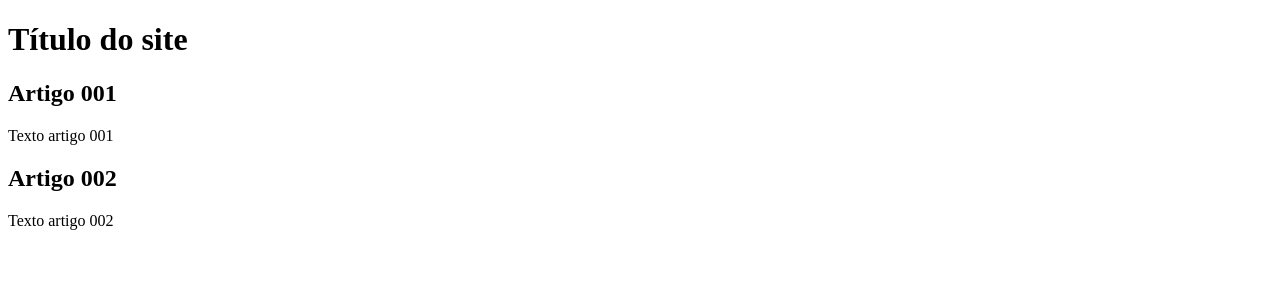
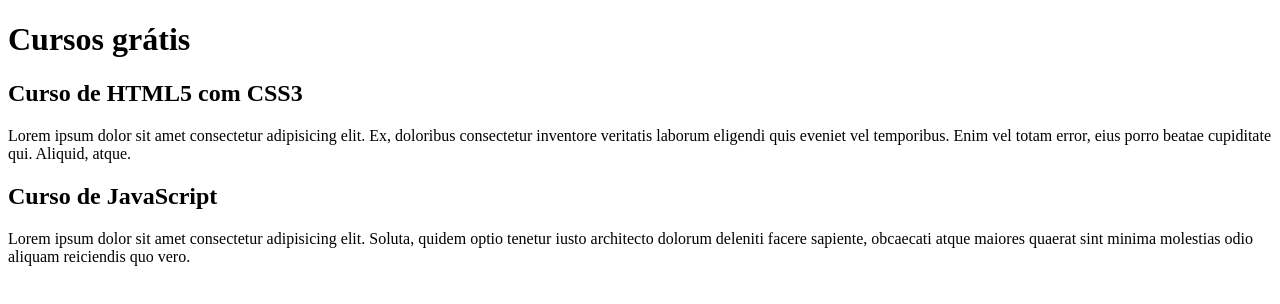
Before and after one commit to devrenj/projeto-site, a plain HTML site: page index.html in a window 1280 px wide. Drawn offline with Linux system fonts and the light colour scheme.

Commit message:
comecei a escrever o conteúdo

```diff
--- a/index.html
+++ b/index.html
@@ -4,20 +4,20 @@
     <meta charset="UTF-8">
     <meta http-equiv="X-UA-Compatible" content="IE=edge">
     <meta name="viewport" content="width=device-width, initial-scale=1.0">
-    <title>Título do site</title>
+    <title></title>
 </head>
 <body>
     <main>
         <header>
-            <h1>Título do site</h1>
+            <h1>Cursos grátis</h1>
         </header>
         <article>
-            <h2>Artigo 001</h2>
-            <p>Texto artigo 001</p>
+            <h2>Curso de HTML5 com CSS3</h2>
+            <p>Lorem ipsum dolor sit amet consectetur adipisicing elit. Ex, doloribus consectetur inventore veritatis laborum eligendi quis eveniet vel temporibus. Enim vel totam error, eius porro beatae cupiditate qui. Aliquid, atque.</p>
         </article>
         <article>
-            <h2>Artigo 002</h2>
-            <p>Texto artigo 002</p>
+            <h2>Curso de JavaScript</h2>
+            <p>Lorem ipsum dolor sit amet consectetur adipisicing elit. Soluta, quidem optio tenetur iusto architecto dolorum deleniti facere sapiente, obcaecati atque maiores quaerat sint minima molestias odio aliquam reiciendis quo vero.</p>
         </article>
     </main>
 </body>
```
